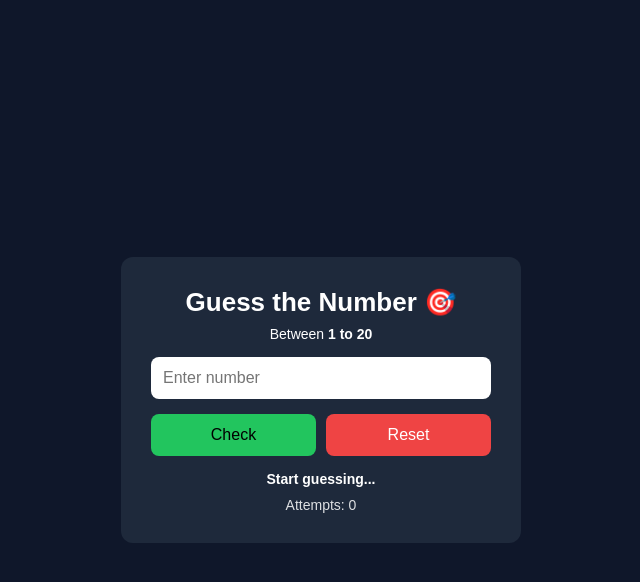
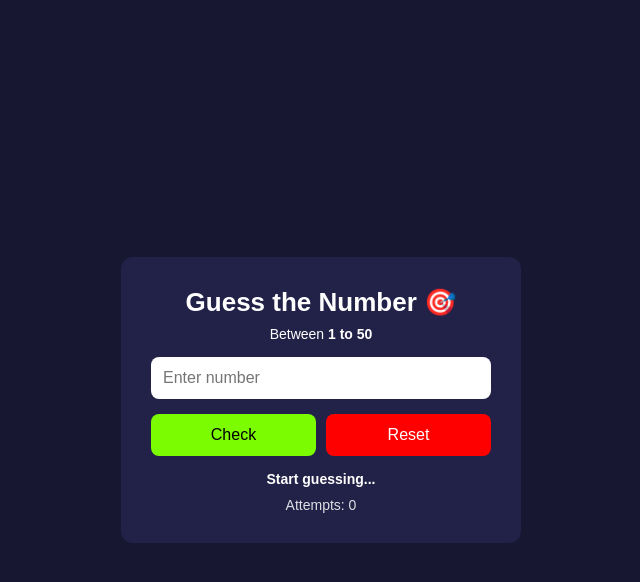
Before and after one commit to sachinkr0872/number-guessing-game, a plain HTML site: page index.html in a window 1280 px wide. Both pictures are taken after a click on the button "Reset". Shown: the whole page, without its empty margins (319-959 px from the left). Drawn offline with Linux system fonts and the light colour scheme.

Commit message:
feat:add js events

```diff
--- a/index.html
+++ b/index.html
@@ -11,7 +11,7 @@
   <div class="container">
     <div class="game">
       <h1>Guess the Number 🎯</h1>
-      <p>Between <b>1 to 20</b></p>
+      <p>Between <b>1 to 50</b></p>
 
       <input type="number" id="guessInput" placeholder="Enter number" />
 
--- a/script.js
+++ b/script.js
@@ -1,6 +1,36 @@
-let secretNumber = Math.floor(Math.random() * 100) + 0;
+let secretNumber = Math.floor(Math.random() * 50) + 1;
 let attempts = 0;
 
 const input = document.getElementById("guessInput");
 const message = document.getElementById("message");
 const attemptsText = document.getElementById("attempts");
+
+document.getElementById("checkBtn").onclick = function () {
+  const guess = Number(input.value);
+
+  if (!guess) {
+    message.textContent = "⛔ Enter a number!";
+    return;
+  }
+
+  attempts++;
+  attemptsText.textContent = attempts;
+
+  if (guess === secretNumber) {
+    message.textContent = "🎉 Correct! You guessed it!";
+    document.body.style.background = "rgb(42, 102, 42)";
+  } else if (guess > secretNumber) {
+    message.textContent = "📉 Too high!";
+  } else {
+    message.textContent = "📈 Too low!";
+  }
+};
+
+document.getElementById("resetBtn").onclick = function () {
+  secretNumber = Math.floor(Math.random() * 50) + 1;
+  attempts = 0;
+  attemptsText.textContent = 0;
+  message.textContent = "Start guessing...";
+  input.value = "";
+  document.body.style.background = "rgb(23, 23, 49)";
+};
--- a/style.css
+++ b/style.css
@@ -7,8 +7,8 @@
 body {
   min-height: 100vh;
   font-family: Arial, sans-serif;
-  background: #0f172a;
-  color: #fff;
+  background: rgb(17, 17, 35);
+  color: white;
 }
 
 .container {
@@ -22,7 +22,7 @@ body {
 .game {
   width: 100%;
   max-width: 360px;
-  background: #1e293b;
+  background: rgb(34, 34, 72);
   padding: 25px;
   border-radius: 12px;
   text-align: center;
@@ -63,13 +63,13 @@ button {
 }
 
 #checkBtn {
-  background: #22c55e;
-  color: #000;
+  background: lawngreen;
+  color: black;
 }
 
 #resetBtn {
-  background: #ef4444;
-  color: #fff;
+  background: red;
+  color: white;
 }
 
 #message {
```
